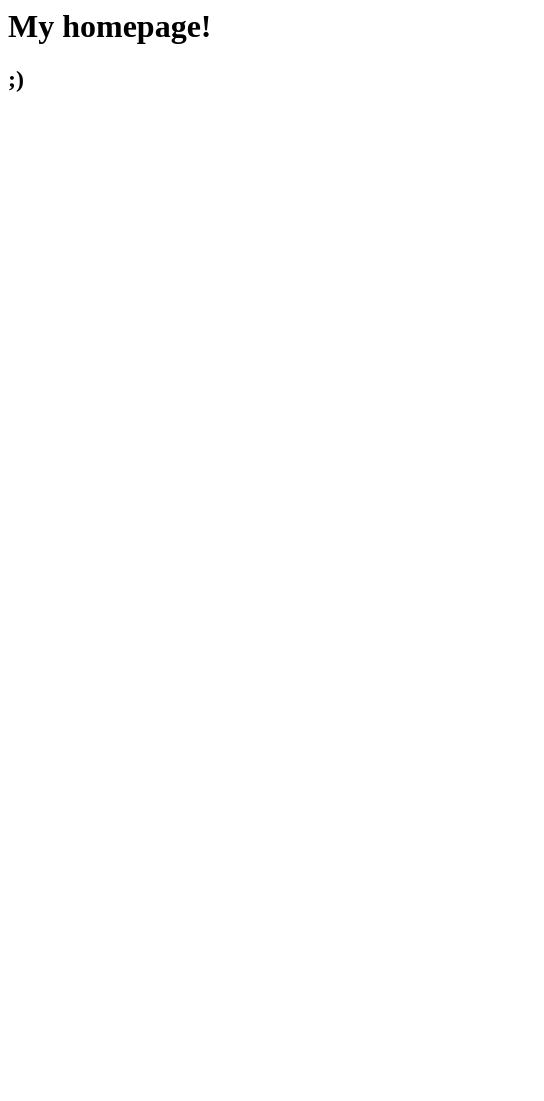
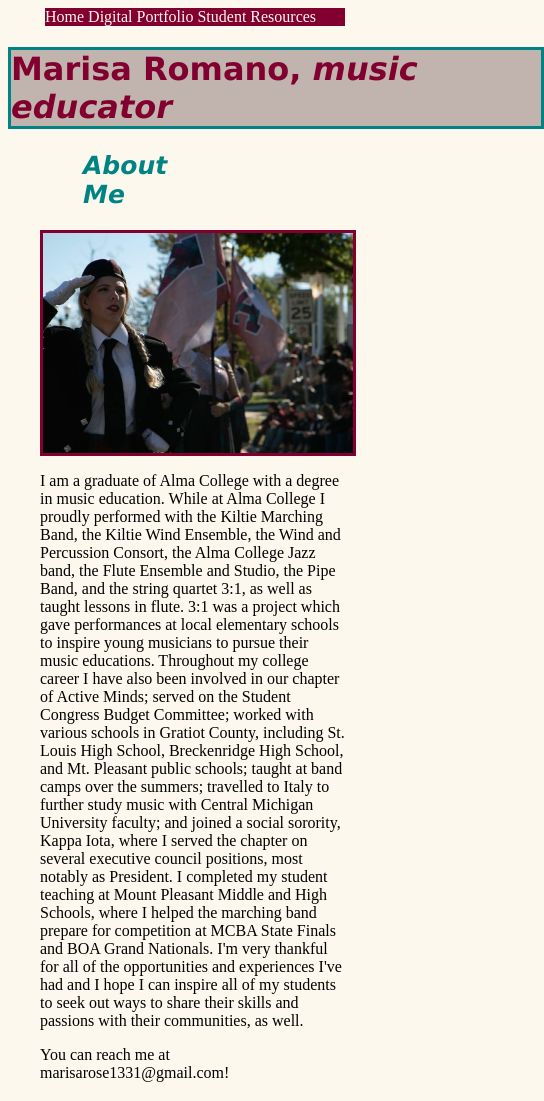
Before and after one commit to marisarose1331/marisarose1331.github.io, a plain HTML site: page index.html in a window 390 px wide. Shown: the whole page, 544 px wide, since content can reach past the window. Before the commit the page ends 844 px from the top, so only its background shows below. Drawn offline with Linux system fonts and the light colour scheme.

Commit message:
New changes

```diff
--- a/index.html
+++ b/index.html
@@ -1,15 +1,37 @@
 <html>
   <head>
     <title>My Homepage</title>
+    <link
+      rel="stylesheet"
+      href="styles.css"/>
+    <meta charset="UTF-8" />
+    <meta name="viewport" content="width=device-width, initial-scale=1.0" />
   </head>
 
+  <div class="topnav">
+    <a class="active" href="#home">Home</a>
+    <a href="portfolio.html">Digital Portfolio</a>
+    <a href="resources.html">Student Resources</a>
+  </div>
 
   <body>
-    <h1>My homepage!</h1>
+    <style> body{background-color:#FCF8ED} </style>
+    <h1>Marisa Romano, <em> music educator </em>
+    </h1>
 
-    <h2>
-        ;)
-    </h2>
+    <h2> <em>About Me </em>
+    <style> h2{width: 130px;
+            margin-left: 75px } </style></h2>
+
+<div class="text-img">
+        <div class="text"><p>I am a graduate of Alma College with a degree in music education. While at Alma College I proudly performed with the Kiltie Marching Band, the Kiltie Wind Ensemble, the Wind and Percussion Consort, the Alma College Jazz band, the Flute Ensemble and Studio, the Pipe Band, and the string quartet 3:1, as well as taught lessons in flute. 3:1 was a project which gave performances at local elementary schools to inspire young musicians to pursue their music educations. Throughout my college career I have also been involved in our chapter of Active Minds; served on the Student Congress Budget Committee; worked with various schools in Gratiot County, including St. Louis High School, Breckenridge High School, and Mt. Pleasant public schools; taught at band camps over the summers; travelled to Italy to further study music with Central Michigan University faculty; and joined a social sorority, Kappa Iota, where I served the chapter on several executive council positions, most notably as President. I completed my student teaching at Mount Pleasant Middle and High Schools, where I helped the marching band prepare for competition at MCBA State Finals and BOA Grand Nationals. I'm very thankful for all of the opportunities and experiences I've had and I hope I can inspire all of my students to seek out ways to share their skills and passions with their communities, as well.
+        </p>
+
+        <p> You can reach me at marisarose1331@gmail.com! </p></div>
+
+<div class="img"><img src="fav.JPG" alt="Marisa saluting during parade"></div>
+</div>
 
   </body>
+
 </html>
--- /dev/null
+++ b/styles.css
@@ -0,0 +1,104 @@
+.topnav {
+  background-color: #82002F;
+  width: 300px;
+  margin-left: auto;
+  margin-right: auto;
+}
+.topnav a {
+  color: #FCF8ED;
+  font-family: "Avenir";
+  text-decoration: none;
+}
+.topnav a:hover {
+  color: #008382;
+}
+
+
+h1 {
+  font-family: "Lucida Grande";
+  font-size: 32;
+  width: 530px;
+  color: #82002F;
+  background-color:#C1B4AE;
+  border: solid #008382;
+  margin-left: auto;
+  margin-right: auto;
+}
+
+h2 {
+  font-family: "Lucida Grande";
+  font-size: 25;
+  color: #008382;
+}
+
+p {
+  font-family: "Avenir";
+
+}
+
+img {
+  border: solid #82002F;
+  width: 400px;
+}
+
+.text-img {
+  display:flex;
+  flex-direction: row;
+  padding:0 2em;
+  justify-content: space-between;
+}
+
+.text-img > .text {
+  width:50%;
+  padding-right: 1em;
+}
+
+.text-img > .img {
+  width:50%;
+  padding-left: 1em;
+}
+
+.text-img > .img > img {
+  width:100%;
+}
+
+h3 {
+  font-family: "Lucida Grande";
+  font-size: 32;
+  width: 270px;
+  color: #82002F;
+  background-color:#C1B4AE;
+  border: solid #008382;
+  margin-left: auto;
+  margin-right: auto;
+}
+
+h4{
+  font-family: "Lucida Grande";
+  font-size: 32;
+  width: 310px;
+  color: #82002F;
+  background-color:#C1B4AE;
+  border: solid #008382;
+  margin-left: auto;
+  margin-right: auto;
+}
+
+
+
+@media only screen and (max-width: 850px) {
+  .text-img {
+    flex-direction: column-reverse;
+  }
+
+  .text-img > .text {
+    width: 100%;
+    padding-right: 0;
+  }
+
+  .text-img > .img {
+    width: 100%;
+    padding-left: 0;
+  }
+}
+]
```
Also changed, not shown: portfolio.html (added, +51 -0 lines), resources.html (added, +39 -0 lines), fav.JPG (added), mgmt1.jpg (added), mgmt2.jpg (added), mgmt3.jpg (added), philosophy.jpg (added), piping.jpg (added), recital.jpg (added), resumex1.jpg (added), resumex2.jpg (added), teaching.jpg (added).
